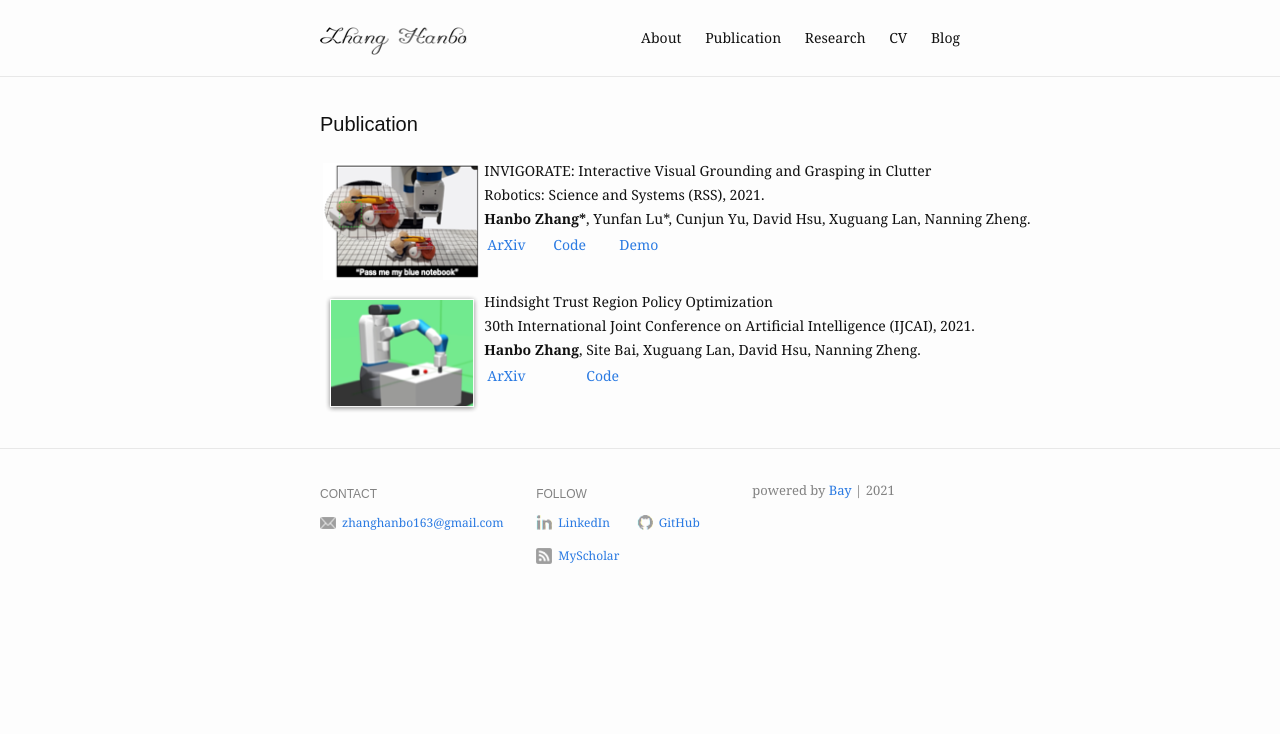
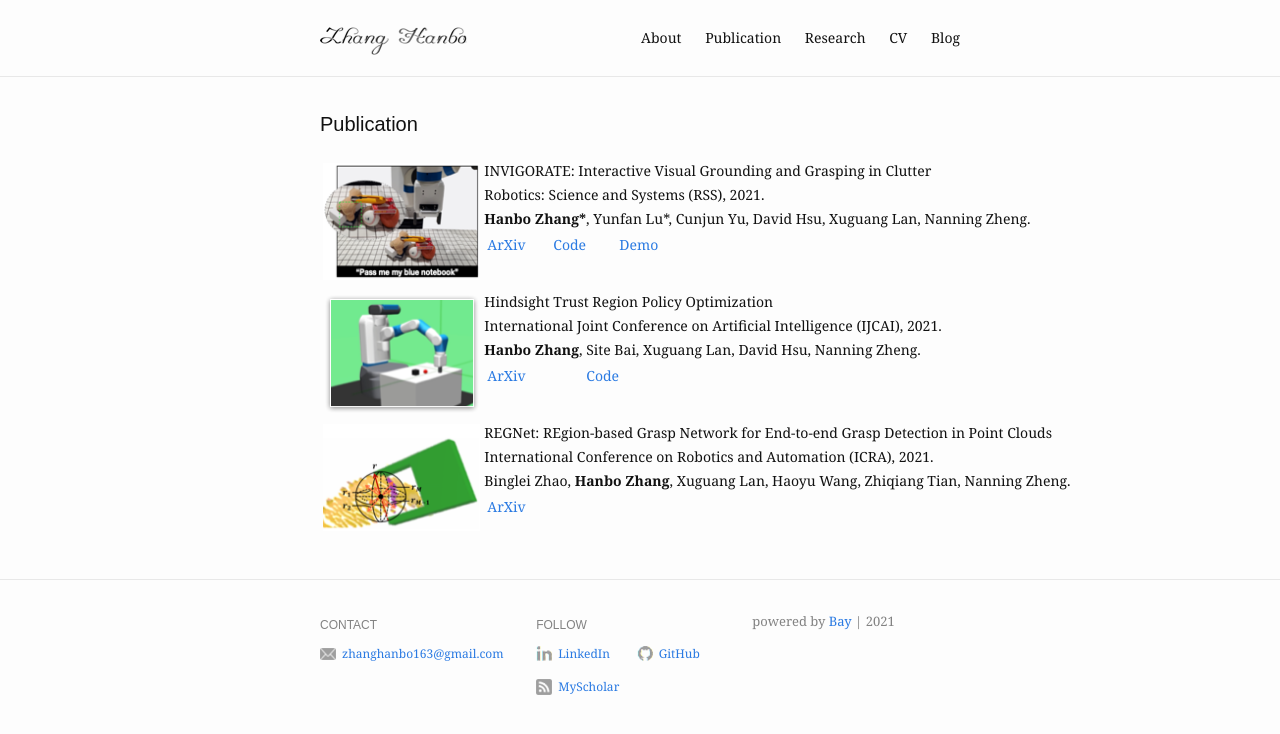
Before and after one commit to ZhangHanbo/zhanghanbo.github.io, a Jekyll site: the page built from publication.md, in a window 1280 px wide. Shown: the top 734 px of the page. Built offline with Jekyll 4.4.1, drawn with Linux system fonts in a browser that asks for light colours.

Commit message:
update publication

```diff
--- a/publication.md
+++ b/publication.md
@@ -32,7 +32,7 @@ Robotics: Science and Systems (RSS), 2021.
 <td width= "160" ><img src="/assets/img/work/HTRPO.png" alt="htrpo"></td>
 <td width= "640" >Hindsight Trust Region Policy Optimization
 <br />
-30th International Joint Conference on Artificial Intelligence (IJCAI), 2021.
+International Joint Conference on Artificial Intelligence (IJCAI), 2021.
 <br />
 <strong>Hanbo Zhang</strong>, Site Bai, Xuguang Lan, David Hsu, Nanning Zheng.
 <br />
@@ -46,3 +46,26 @@ Robotics: Science and Systems (RSS), 2021.
 </td>
 </tr>
 </table>
+
+
+
+
+<!-- Pub split line -->
+<table width= "800" >
+<tr>
+<td width= "160" ><img src="/assets/img/work/regnet.png" alt="regnet"></td>
+<td width= "640" >REGNet: REgion-based Grasp Network for End-to-end Grasp Detection in Point Clouds
+<br />
+International Conference on Robotics and Automation (ICRA), 2021.
+<br />
+Binglei Zhao, <strong>Hanbo Zhang</strong>, Xuguang Lan, Haoyu Wang, Zhiqiang Tian, Nanning Zheng.
+<br />
+
+<table width= "200" >
+<td width= "50" ><a href="https://arxiv.org/abs/2002.12647">ArXiv</a></td>
+</table>
+
+<br />
+</td>
+</tr>
+</table>
```
Also changed, not shown: assets/img/work/HTRPO.graffle/image1.png (renamed from assets/img/work/Untitled.graffle/image1.png), assets/img/work/regnet.graffle/image1.png (added), assets/img/work/regnet.png (added), 3 other files.
